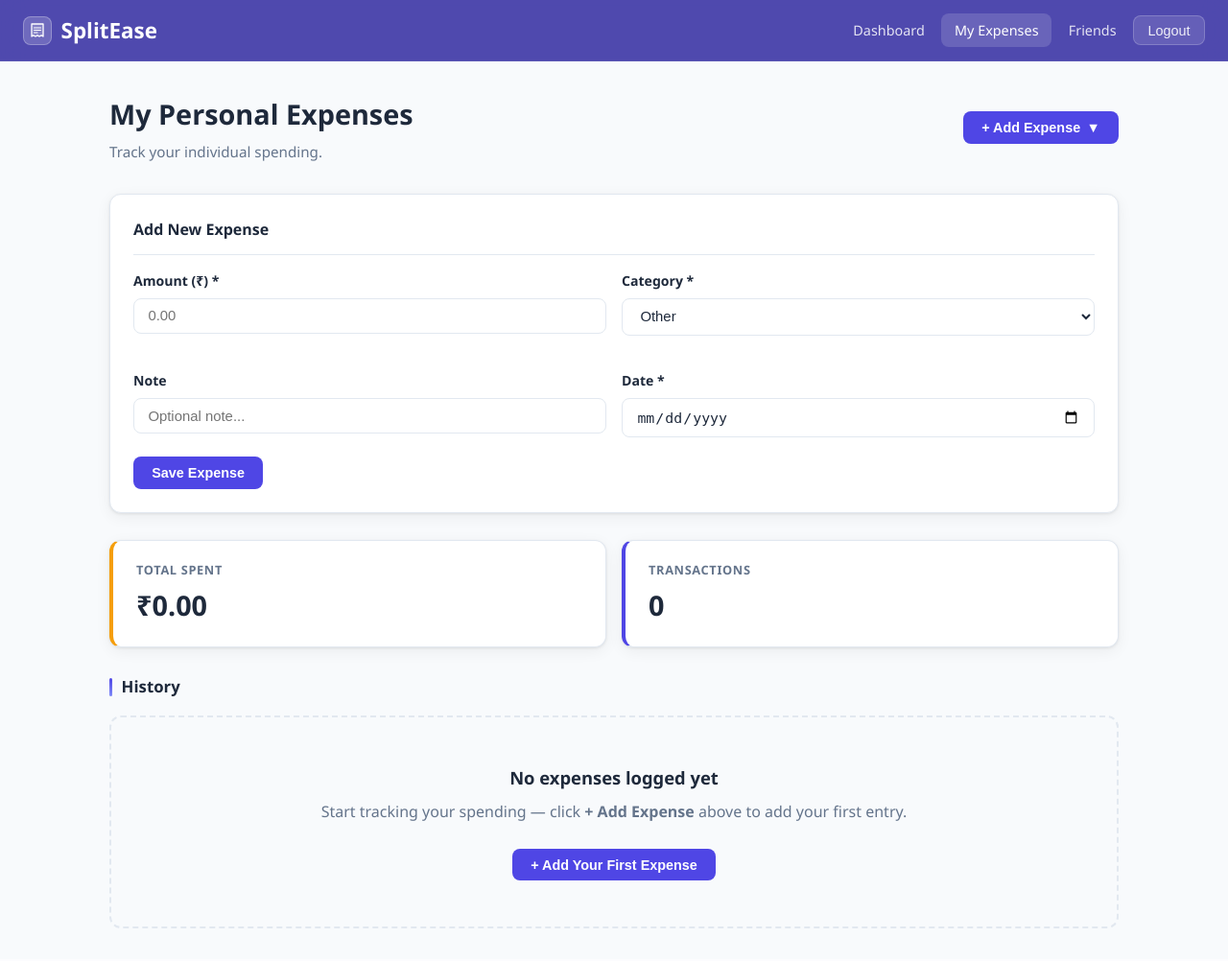
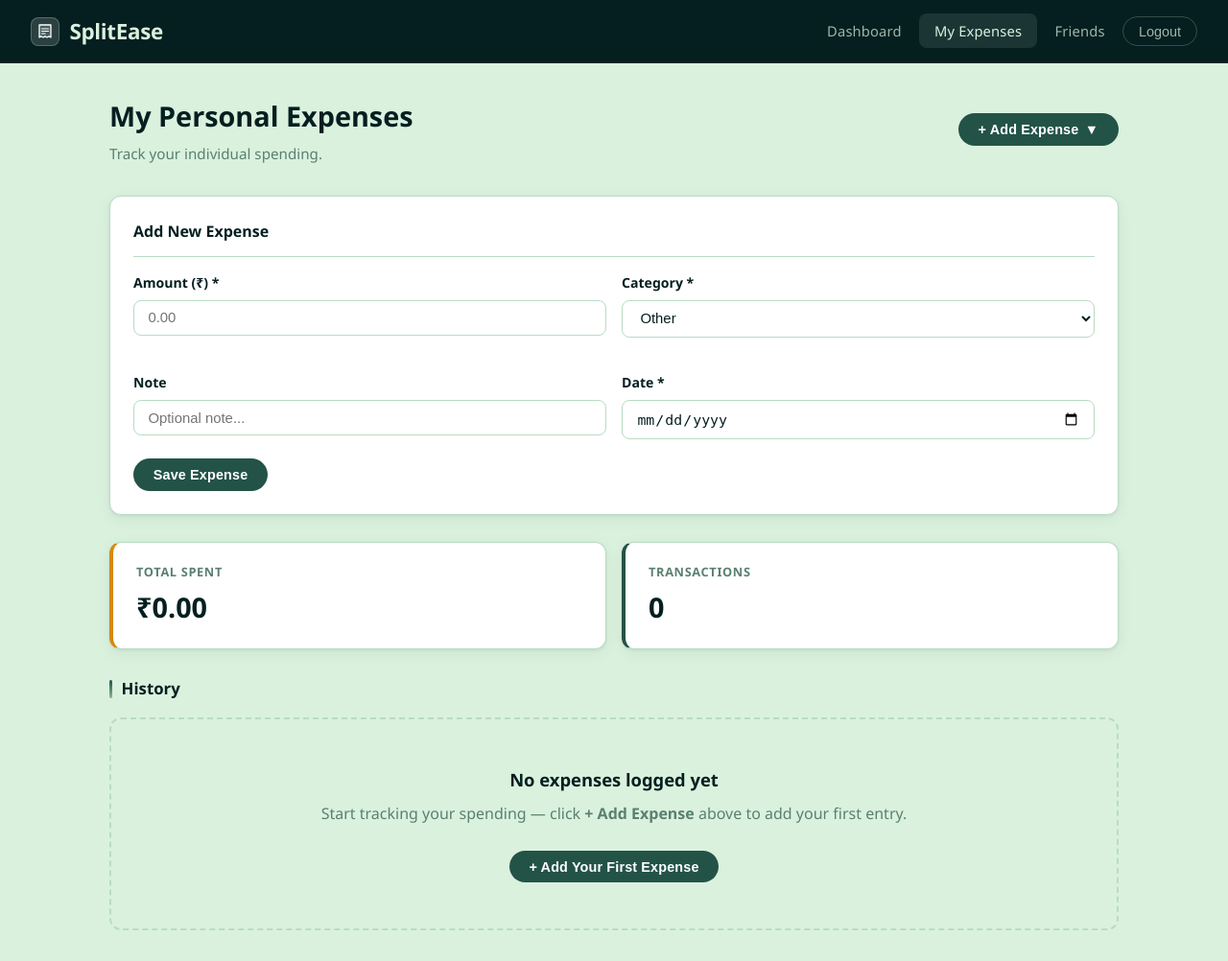
Before and after one commit to pushpitshukla28/SplitEase, a Django app: page /personal/ in a window 1280 px wide, after a click on "+ Add Your First Expense". Shown: the whole page at 96% size. Before the commit the page ends 968 px from the top, so only its background shows below. Run offline with Django 5.2, Linux system fonts and the light colour scheme; the visitor is signed in with stand-in values (Sample User, id 1); data that the repository does not hold is empty.

Commit message:
UI: Apply green color palette (#051F20 → #DAF1DE) across app
- Dark forest green navbar with mint text for a professional look
- Pill-shaped buttons throughout
- Page background in light mint, white cards for contrast
- Landing hero updated with deep green gradient and mint accents
- Auth page gradient updated to green tones
- All badges, chips, table headers, and accents use palette colors

Co-Authored-By: Claude Sonnet 4.6 <noreply@anthropic.com>

```diff
--- a/static/css/style.css
+++ b/static/css/style.css
@@ -2,20 +2,20 @@
 *, *::before, *::after { box-sizing: border-box; margin: 0; padding: 0; }
 
 :root {
-  --primary: #4f46e5;
-  --primary-dark: #3730a3;
-  --primary-light: #818cf8;
-  --secondary: #10b981;
-  --danger: #ef4444;
-  --warning: #f59e0b;
-  --bg: #f8fafc;
-  --card-bg: #ffffff;
-  --text: #1e293b;
-  --text-muted: #64748b;
-  --border: #e2e8f0;
+  --primary: #235347;
+  --primary-dark: #0B2B26;
+  --primary-light: #8EB69B;
+  --secondary: #163832;
+  --danger: #c0392b;
+  --warning: #d68910;
+  --bg: #DAF1DE;
+  --card-bg: #FFFFFF;
+  --text: #051F20;
+  --text-muted: #5A8070;
+  --border: #B8DCC4;
   --radius: 12px;
-  --shadow: 0 1px 3px rgba(0,0,0,0.08), 0 4px 16px rgba(0,0,0,0.06);
-  --shadow-lg: 0 10px 40px rgba(0,0,0,0.12);
+  --shadow: 0 1px 3px rgba(5,31,32,0.07), 0 4px 16px rgba(5,31,32,0.06);
+  --shadow-lg: 0 10px 40px rgba(5,31,32,0.14);
 }
 
 body {
@@ -36,46 +36,44 @@ a:hover { text-decoration: underline; }
   justify-content: center;
   width: 30px;
   height: 30px;
-  background: rgba(255,255,255,0.18);
+  background: rgba(255,255,255,0.15);
   border-radius: 8px;
   font-size: 0.72rem;
   font-weight: 900;
-  color: #fff;
+  color: #DAF1DE;
   letter-spacing: -0.5px;
-  border: 1px solid rgba(255,255,255,0.28);
+  border: 1px solid rgba(218,241,222,0.25);
   flex-shrink: 0;
 }
 
 /* ===== NAVBAR ===== */
 .navbar {
-  background: rgba(55, 48, 163, 0.88);
-  backdrop-filter: blur(18px);
-  -webkit-backdrop-filter: blur(18px);
-  border-bottom: 1px solid rgba(255,255,255,0.08);
-  padding: 0 1.5rem;
+  background: #051F20;
+  border-bottom: 1px solid #0B2B26;
+  padding: 0 2rem;
   display: flex;
   align-items: center;
   justify-content: space-between;
-  height: 64px;
+  height: 66px;
   position: sticky;
   top: 0;
   z-index: 100;
-  transition: box-shadow 0.3s, background 0.3s;
+  transition: box-shadow 0.3s;
 }
 
 .navbar.scrolled {
-  background: rgba(47, 41, 148, 0.97);
-  box-shadow: 0 4px 28px rgba(79,70,229,0.28);
+  box-shadow: 0 2px 20px rgba(5,31,32,0.35);
 }
 
 .navbar-brand {
   font-size: 1.4rem;
-  font-weight: 700;
-  color: #fff !important;
+  font-weight: 800;
+  color: #DAF1DE !important;
   text-decoration: none !important;
   display: flex;
   align-items: center;
-  gap: 0.6rem;
+  gap: 0.65rem;
+  letter-spacing: -0.3px;
 }
 
 .navbar-brand:hover { text-decoration: none !important; }
@@ -83,38 +81,44 @@ a:hover { text-decoration: underline; }
 .navbar-nav {
   display: flex;
   align-items: center;
-  gap: 0.25rem;
+  gap: 0.15rem;
   list-style: none;
 }
 
 .navbar-nav a {
-  color: rgba(255,255,255,0.85);
-  padding: 0.5rem 0.85rem;
+  color: rgba(218,241,222,0.72);
+  padding: 0.5rem 1rem;
   border-radius: 8px;
-  font-size: 0.9rem;
+  font-size: 0.92rem;
   font-weight: 500;
   transition: background 0.2s, color 0.2s;
   text-decoration: none;
+  letter-spacing: 0.01em;
 }
 
 .navbar-nav a:hover, .navbar-nav a.active {
-  background: rgba(255,255,255,0.15);
-  color: #fff;
+  background: rgba(218,241,222,0.1);
+  color: #DAF1DE;
+  text-decoration: none;
 }
 
 .navbar-nav .btn-logout {
-  background: rgba(255,255,255,0.12);
-  color: rgba(255,255,255,0.9);
-  border: 1px solid rgba(255,255,255,0.2);
-  padding: 0.4rem 0.9rem;
-  border-radius: 8px;
+  background: transparent;
+  color: rgba(218,241,222,0.72);
+  border: 1.5px solid rgba(218,241,222,0.22);
+  padding: 0.4rem 1rem;
+  border-radius: 50px;
   cursor: pointer;
   font-size: 0.9rem;
   font-weight: 500;
-  transition: background 0.2s;
+  transition: background 0.2s, border-color 0.2s, color 0.2s;
 }
 
-.navbar-nav .btn-logout:hover { background: rgba(255,255,255,0.22); }
+.navbar-nav .btn-logout:hover {
+  background: rgba(218,241,222,0.12);
+  border-color: rgba(218,241,222,0.4);
+  color: #DAF1DE;
+}
 
 /* ===== LAYOUT ===== */
 .container {
@@ -193,8 +197,8 @@ a:hover { text-decoration: underline; }
   display: inline-flex;
   align-items: center;
   gap: 0.4rem;
-  padding: 0.55rem 1.2rem;
-  border-radius: 8px;
+  padding: 0.55rem 1.3rem;
+  border-radius: 50px;
   font-size: 0.9rem;
   font-weight: 600;
   cursor: pointer;
@@ -202,6 +206,7 @@ a:hover { text-decoration: underline; }
   text-decoration: none;
   transition: all 0.2s;
   white-space: nowrap;
+  letter-spacing: 0.01em;
 }
 
 .btn-primary {
--- a/templates/base.html
+++ b/templates/base.html
@@ -29,7 +29,7 @@
       <a href="{% url 'friends' %}" style="position:relative;">
         Friends
         {% if pending_friend_requests_count %}
-          <span style="position:absolute;top:-6px;right:-10px;background:#ef4444;color:#fff;border-radius:50%;width:16px;height:16px;font-size:0.65rem;font-weight:700;display:flex;align-items:center;justify-content:center;">{{ pending_friend_requests_count }}</span>
+          <span style="position:absolute;top:-6px;right:-10px;background:#8EB69B;color:#051F20;border-radius:50%;width:16px;height:16px;font-size:0.65rem;font-weight:700;display:flex;align-items:center;justify-content:center;">{{ pending_friend_requests_count }}</span>
         {% endif %}
       </a>
     </li>
```
Also changed, not shown: other parts of static/css/style.css (+11 -11 lines), templates/landing.html (+40 -40 lines).
